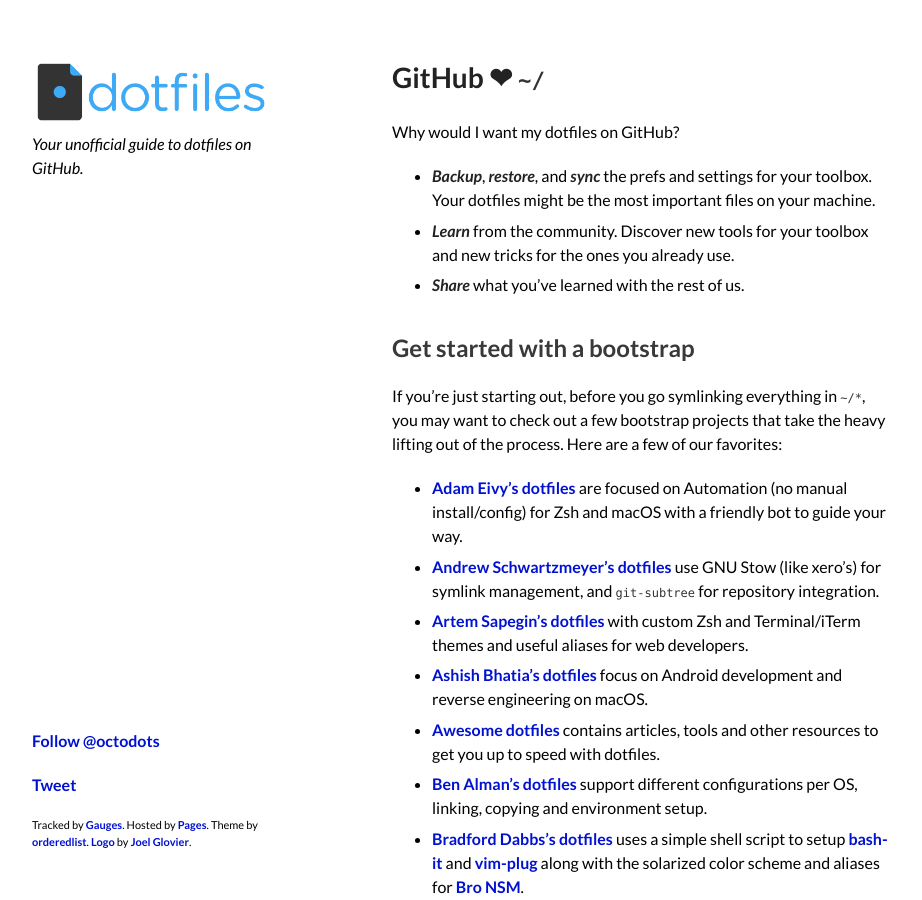
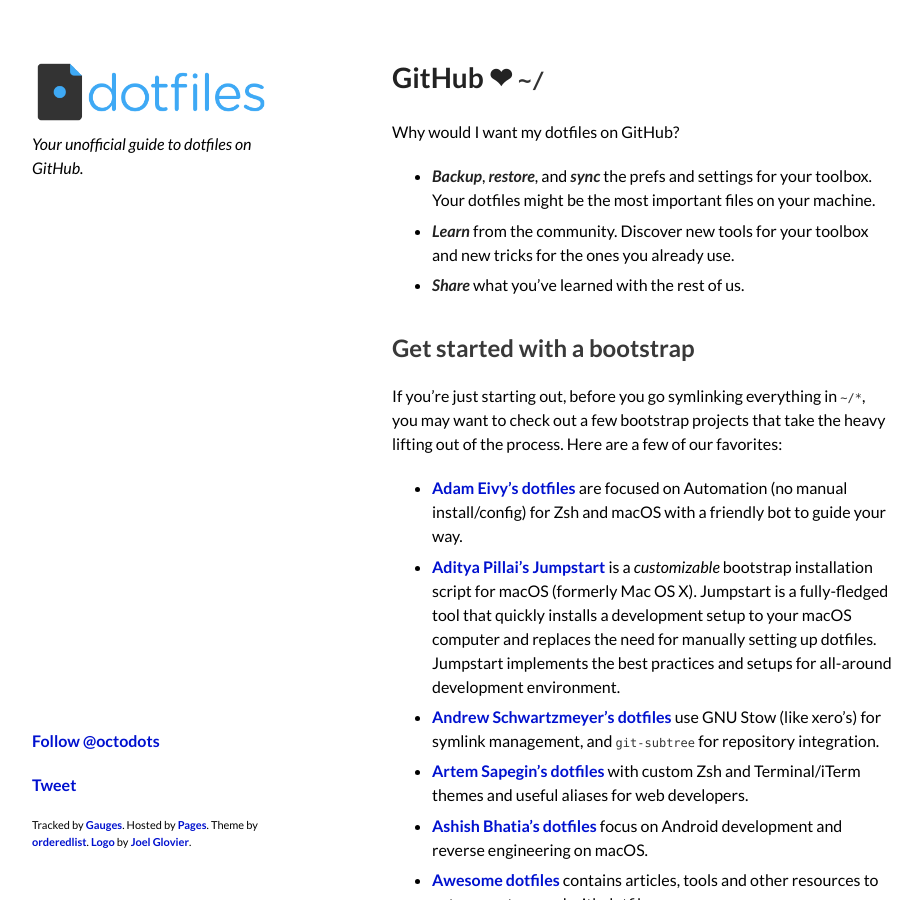
Before and after one commit to dotfiles/dotfiles.github.com, a Jekyll site: the page built from index.md, in a window 1280 px wide and 900 px high. Shown: the whole window, without its empty margins (178-1100 px from the left). Built offline with Jekyll 4.4.1, drawn with Linux system fonts in a browser that asks for light colours; Markdown is read by kramdown in place of the engine named in the settings; comment, search, counter and statistics services are not loaded.

Commit message:
Add Jumpstart to Dotfiles list

```diff
--- a/index.md
+++ b/index.md
@@ -20,6 +20,7 @@
 out of the process. Here are a few of our favorites:
 
 * [Adam Eivy's dotfiles](https://github.com/atomantic/dotfiles) are focused on Automation (no manual install/config) for Zsh and macOS with a friendly bot to guide your way.
+* [Aditya Pillai's Jumpstart](https://github.com/adityarpillai/jumpstart) is a _customizable_ bootstrap installation script for macOS (formerly Mac OS X). Jumpstart is a fully-fledged tool that quickly installs a development setup to your macOS computer and replaces the need for manually setting up dotfiles. Jumpstart implements the best practices and setups for all-around development environment.
 * [Andrew Schwartzmeyer's dotfiles](https://github.com/andschwa/dotfiles) use GNU Stow (like xero's) for symlink management, and `git-subtree` for repository integration.
 * [Artem Sapegin’s dotfiles](https://github.com/sapegin/dotfiles) with custom Zsh and Terminal/iTerm themes and useful aliases for web developers.
 * [Ashish Bhatia's dotfiles](https://github.com/ashishb/dotfiles) focus on Android development and reverse engineering on macOS.
```
